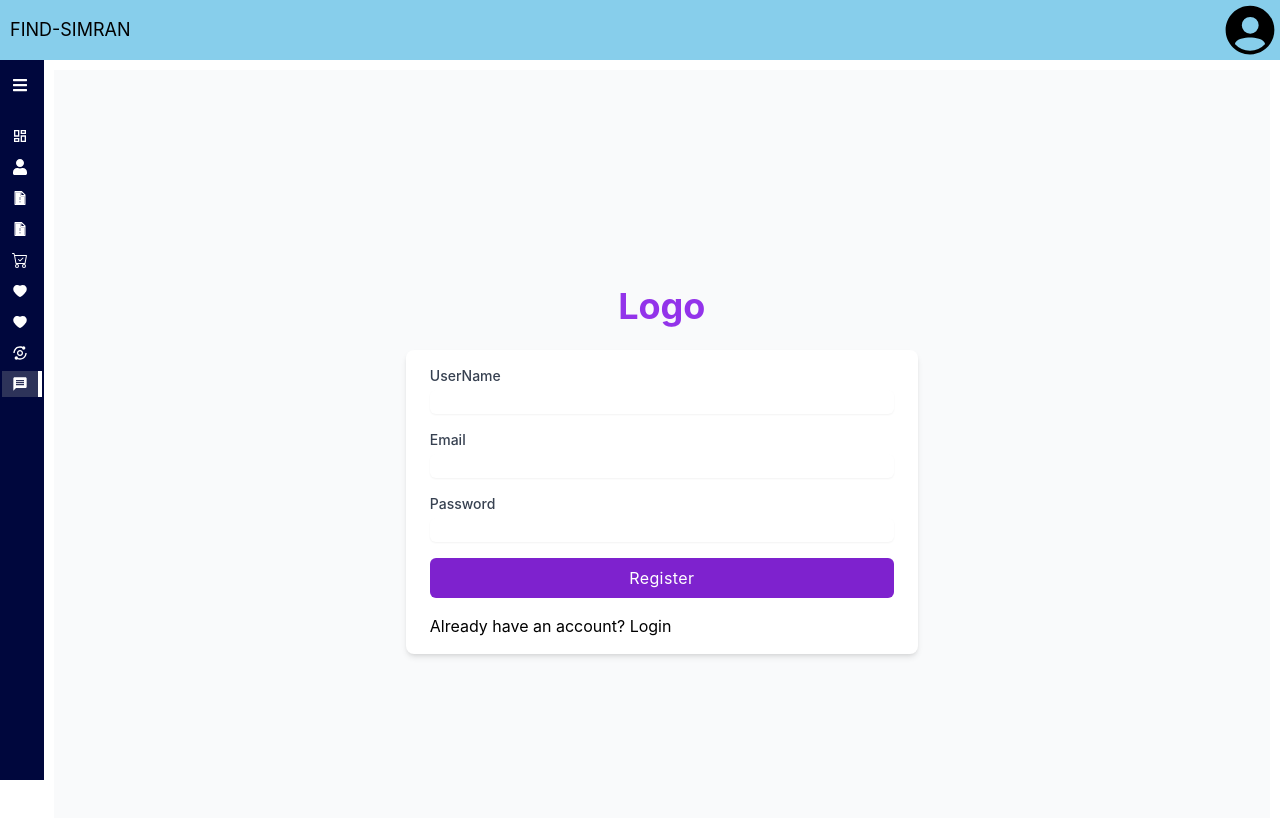
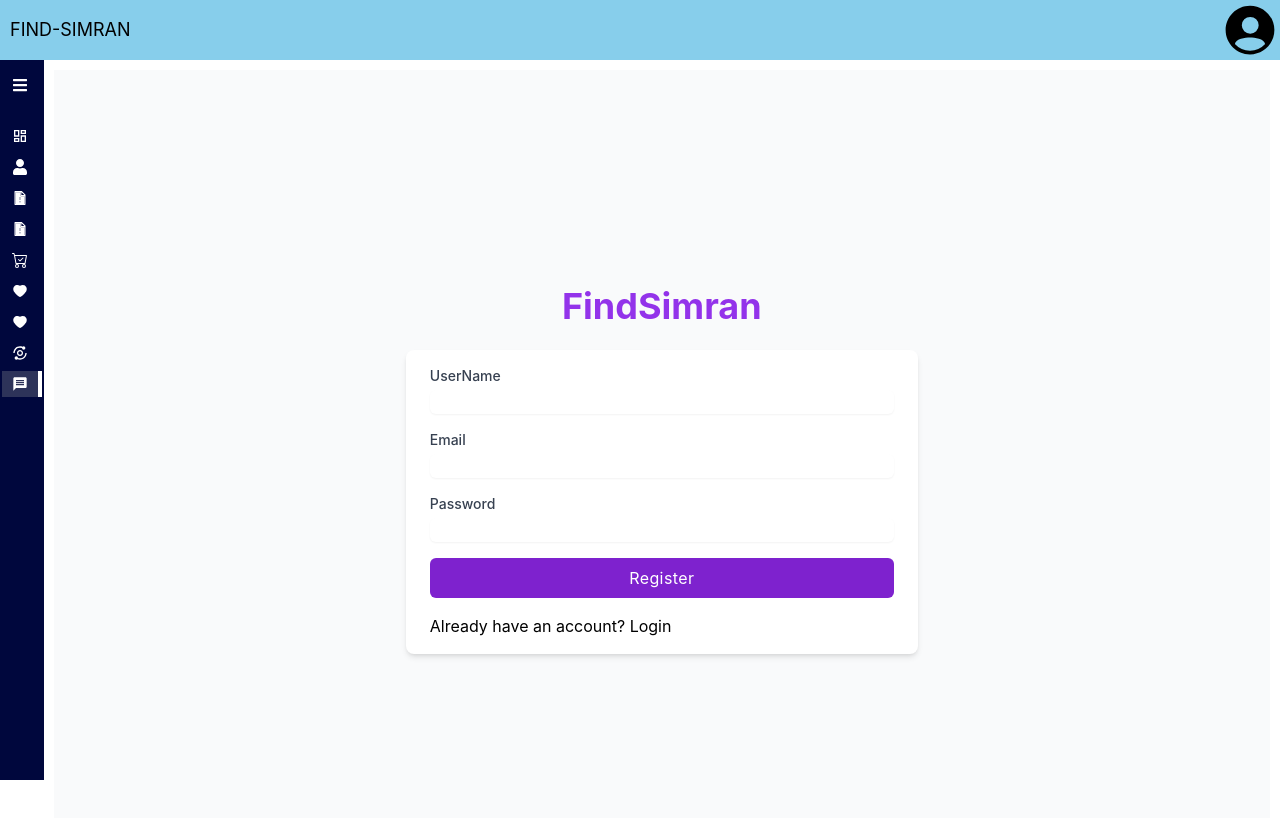
Before and after one commit to diksha0149/FindSimran-Website, a React (Create React App) app in the folder frontend/: page /register in a window 1280 px wide. Shown: the top 818 px of the page. Built offline with nearby package versions, Linux system fonts and the light colour scheme.

Commit message:
small change

```diff
--- a/frontend/src/pages/Register.js
+++ b/frontend/src/pages/Register.js
@@ -73,7 +73,7 @@ const Register = () => {
                 <div>
                     <a href="/">
                         <h3 className="text-4xl font-bold text-purple-600">
-                            Logo
+                            FindSimran
                         </h3>
                     </a>
                 </div>
```
